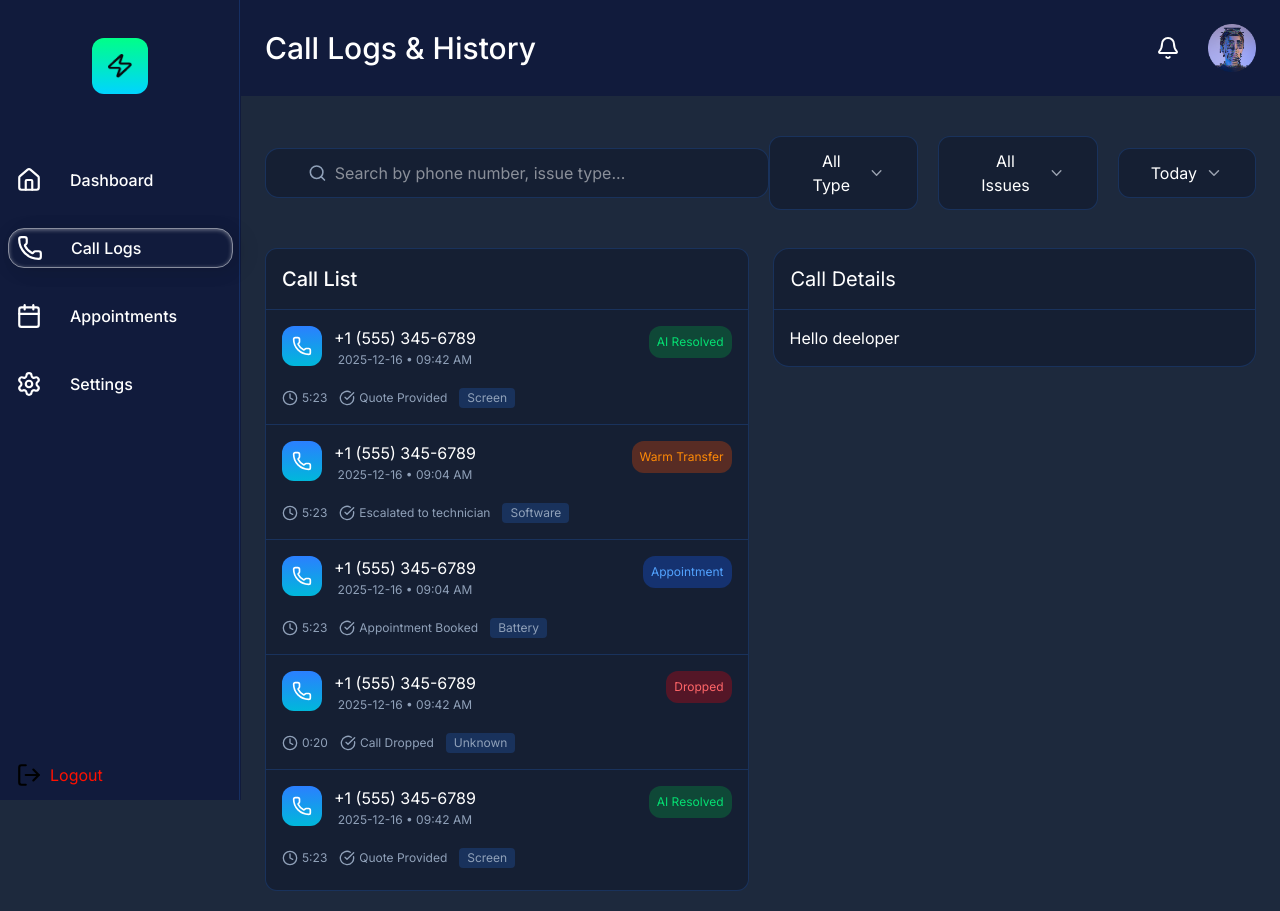
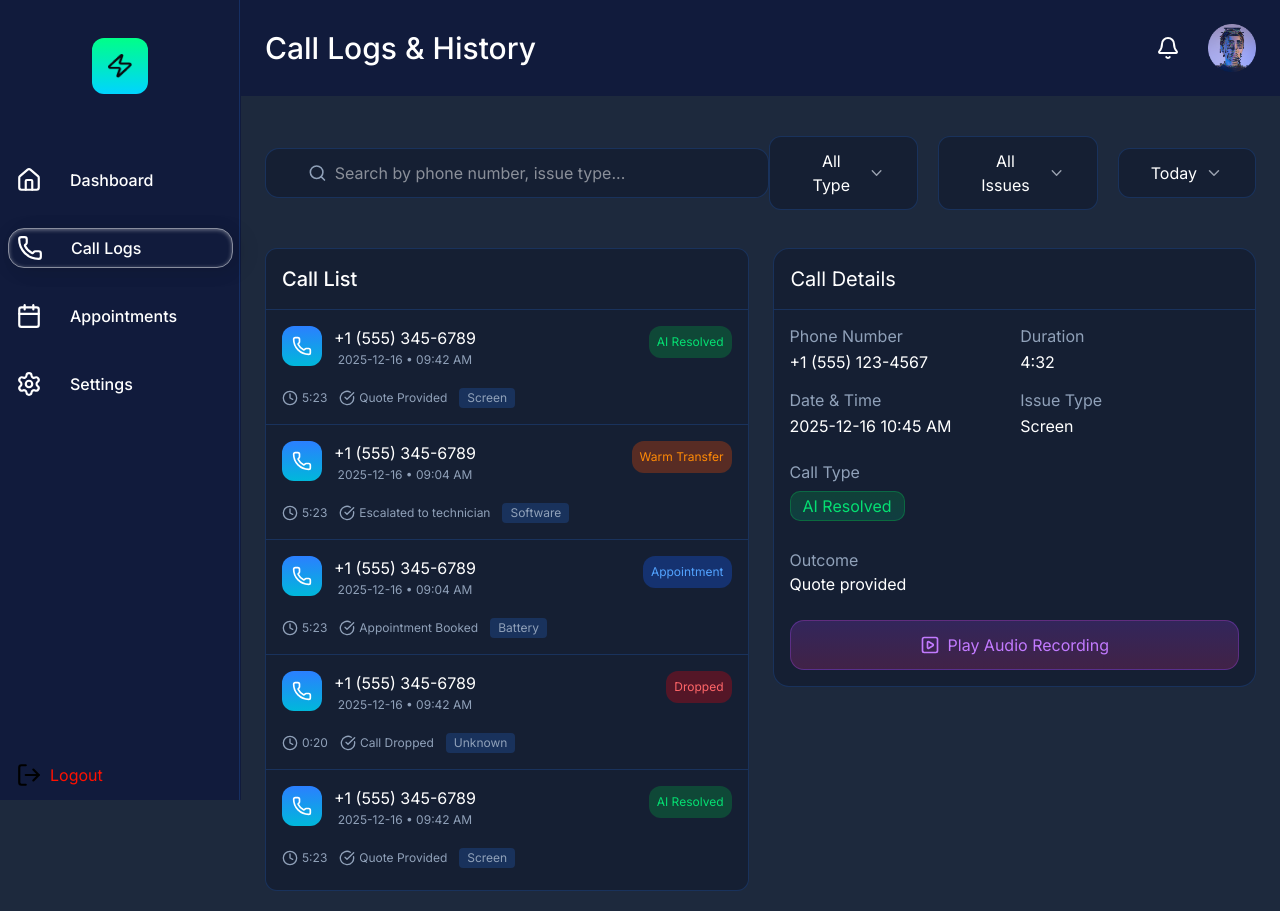
Before and after one commit to Ripon-Mardy/nextjs-dashboard, a Next.js app: page /call-logs in a window 1280 px wide. Built offline with nearby package versions, Linux system fonts and the light colour scheme.

Commit message:
add more call details design

```diff
--- a/components/callLogs/CallDetails.js
+++ b/components/callLogs/CallDetails.js
@@ -1,4 +1,6 @@
 import React from 'react'
+
+import { SquarePlay } from 'lucide-react';
 
 const CallDetails = () => {
   return (
@@ -11,7 +13,54 @@ const CallDetails = () => {
         </div>
 
         <div className='p-4'>
-          <h2>Hello deeloper</h2>
+
+          <div className='grid grid-cols-1 md:grid-cols-2 gap-3'>
+            <div className='space-y-4'>
+            <div className='space-y-1'>
+            <p className='font-normal text-sm leading-5 text-[#90A1B9]'>Phone Number</p>
+            <h2 className='font-normal text-[16px] leading-6'>+1 (555) 123-4567</h2>
+          </div>
+
+          <div className='space-y-1'>
+             <p className='font-normal text-sm leading-5 text-[#90A1B9]'>Date & Time</p>
+            <h2 className='font-normal text-[16px] leading-6'>2025-12-16 10:45 AM</h2>
+          </div>
+          </div>
+
+          <div className='space-y-4'>
+
+             <div className='space-y-1'>
+             <p className='font-normal text-sm leading-5 text-[#90A1B9]'>Duration</p>
+            <h2 className='font-normal text-[16px] leading-6'>4:32</h2>
+          </div>
+
+           <div className='space-y-1'>
+             <p className='font-normal text-sm leading-5 text-[#90A1B9]'>Issue Type</p>
+            <h2 className='font-normal text-[16px] leading-6'>Screen</h2>
+          </div>
+
+          </div>
+
+          </div>
+
+          {/* call type  */}
+          <div className='mt-6'>
+            <h2 className='text-[#90A1B9] font-normal text-sm leading-5 mb-[9px]'>Call Type</h2>
+            <div className='bg-[linear-gradient(#00C95033,#00BC7D33)] rounded-[10px] border border-[#00C9504D] text-[#05DF72] text-sm leading-5 w-fit py-1 px-3'>AI Resolved</div>
+          </div>
+
+          {/* outcome  */}
+          <div className='mt-[29px]'>
+            <h2 className='text-[#90A1B9] font-normal text-sm leading-5 mb-[2px]'>Outcome</h2>
+            <p className='text-white font-normal text-sm leading-6'>Quote provided</p>
+          </div>
+
+          {/* play audio recording  */}
+          <div className='mt-[24px] bg-[linear-gradient(#AD46FF33,#F6339A33)] flex items-center justify-center gap-2 text-[16px] font-normal w-full h-[50px] rounded-[14px] border border-[#AD46FF4D] text-[#C27AFF]'>
+            <SquarePlay className='w-5 h-5'/>
+            <span>Play Audio Recording</span>
+          </div>
+
         </div>
 
       </div>
```
